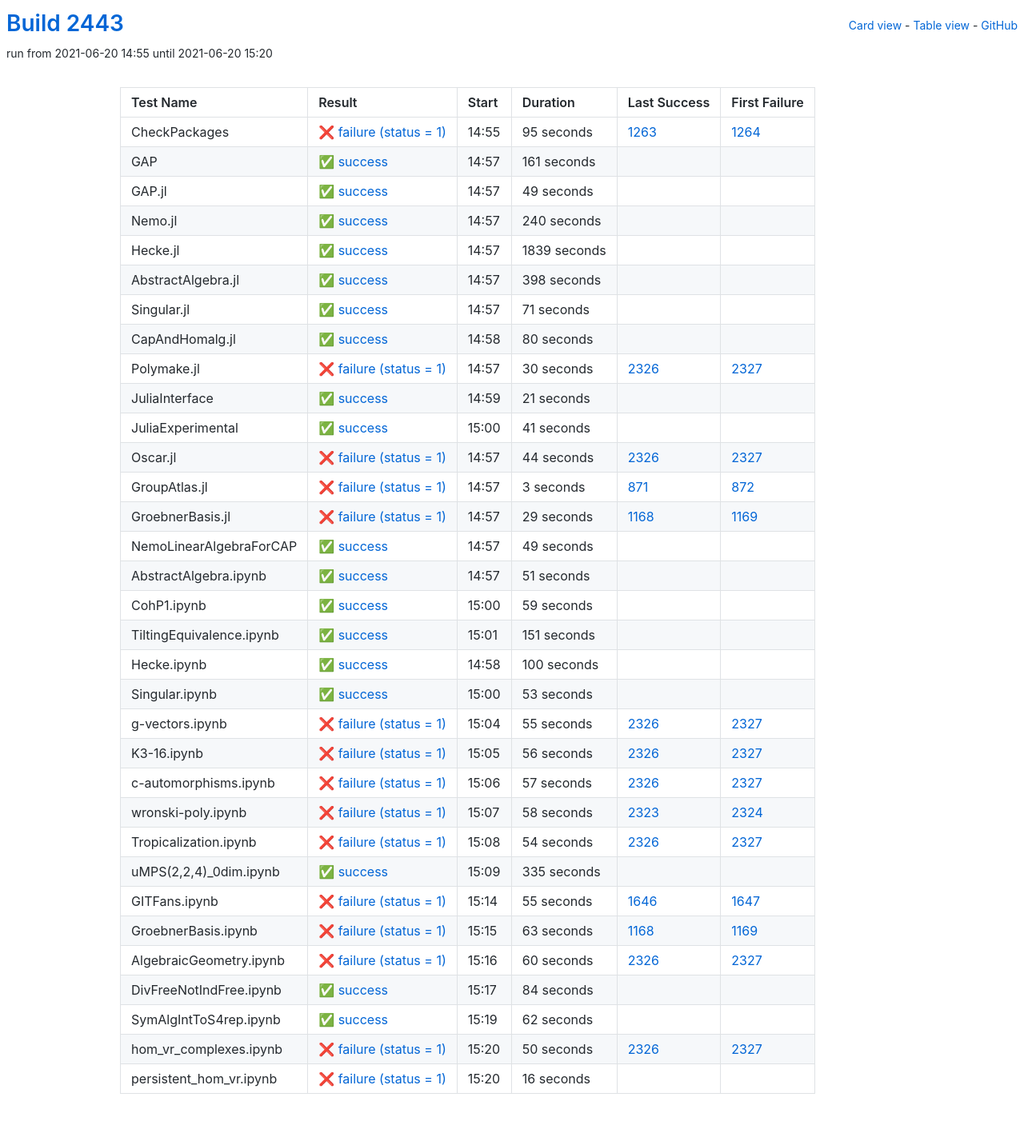
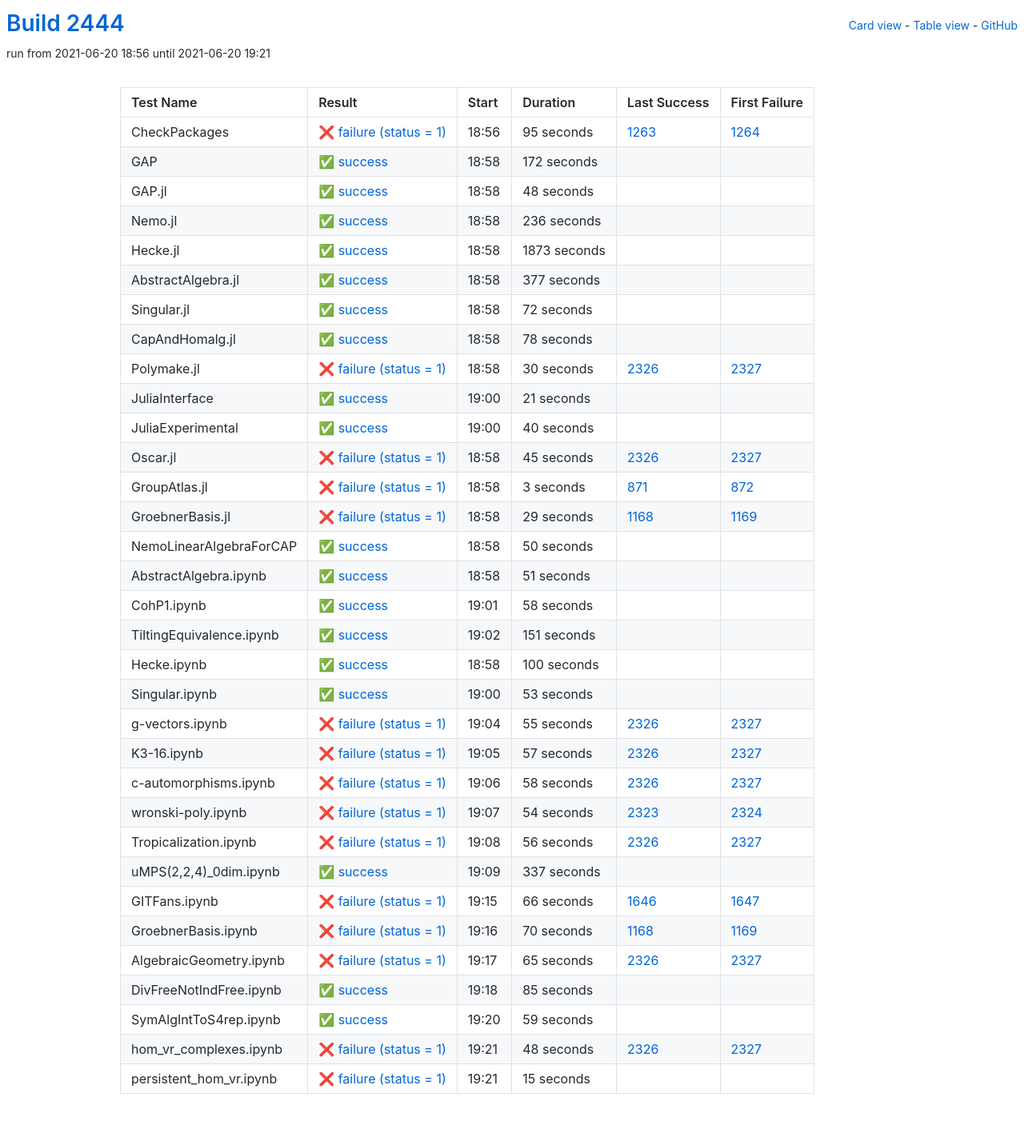
Before and after one commit to oscar-system/oscar-ci-status-stable, a Jekyll site: the page built from table.html, in a window 1280 px wide. Shown: the whole page at 80% size. Built offline with Jekyll 4.4.1, drawn with Linux system fonts in a browser that asks for light colours.

Commit message:
Build #2444

```diff
--- a/_data/ci.yml
+++ b/_data/ci.yml
@@ -1,6 +1,6 @@
 ---
-build: 2443
-build_url: https://oscarci.mathematik.uni-kl.de/job/oscar-stable/2443/
+build: 2444
+build_url: https://oscarci.mathematik.uni-kl.de/job/oscar-stable/2444/
 job: oscar-stable
 organization: oscar-system
 repo: oscar-ci-status-stable
@@ -8,8 +8,8 @@ repourl: https://github.com/oscar-system/oscar-ci-status-stable
 tests:
 - name: CheckPackages
   id: checkpackages
-  log: https://oscarci.mathematik.uni-kl.de/job/oscar-stable/2443/artifact/logs/build-2443/CheckPackages.log
-  start: 2021-06-20 14:55
+  log: https://oscarci.mathematik.uni-kl.de/job/oscar-stable/2444/artifact/logs/build-2444/CheckPackages.log
+  start: 2021-06-20 18:56
   success: false
   exitcode: 1
   status: failure
@@ -20,92 +20,92 @@ tests:
   first_failure_url: https://oscarci.mathematik.uni-kl.de/job/oscar-stable/1264/
 - name: GAP
   id: gap
-  log: https://oscarci.mathematik.uni-kl.de/job/oscar-stable/2443/artifact/logs/build-2443/GAP.log
-  start: 2021-06-20 14:57
+  log: https://oscarci.mathematik.uni-kl.de/job/oscar-stable/2444/artifact/logs/build-2444/GAP.log
+  start: 2021-06-20 18:58
   success: true
   exitcode: 0
   status: success
-  duration: 161
+  duration: 172
   last_success: false
   last_success_url:
   first_failure: false
   first_failure_url:
 - name: GAP.jl
   id: gap-jl
-  log: https://oscarci.mathematik.uni-kl.de/job/oscar-stable/2443/artifact/logs/build-2443/GAP.jl.log
-  start: 2021-06-20 14:57
+  log: https://oscarci.mathematik.uni-kl.de/job/oscar-stable/2444/artifact/logs/build-2444/GAP.jl.log
+  start: 2021-06-20 18:58
   success: true
   exitcode: 0
   status: success
-  duration: 49
+  duration: 48
   last_success: false
   last_success_url:
   first_failure: false
   first_failure_url:
 - name: Nemo.jl
   id: nemo-jl
-  log: https://oscarci.mathematik.uni-kl.de/job/oscar-stable/2443/artifact/logs/build-2443/Nemo.jl.log
-  start: 2021-06-20 14:57
+  log: https://oscarci.mathematik.uni-kl.de/job/oscar-stable/2444/artifact/logs/build-2444/Nemo.jl.log
+  start: 2021-06-20 18:58
   success: true
   exitcode: 0
   status: success
-  duration: 240
+  duration: 236
   last_success: false
   last_success_url:
   first_failure: false
   first_failure_url:
 - name: Hecke.jl
   id: hecke-jl
-  log: https://oscarci.mathematik.uni-kl.de/job/oscar-stable/2443/artifact/logs/build-2443/Hecke.jl.log
-  start: 2021-06-20 14:57
+  log: https://oscarci.mathematik.uni-kl.de/job/oscar-stable/2444/artifact/logs/build-2444/Hecke.jl.log
+  start: 2021-06-20 18:58
   success: true
   exitcode: 0
   status: success
-  duration: 1839
+  duration: 1873
   last_success: false
   last_success_url:
   first_failure: false
   first_failure_url:
 - name: AbstractAlgebra.jl
   id: abstractalgebra-jl
-  log: https://oscarci.mathematik.uni-kl.de/job/oscar-stable/2443/artifact/logs/build-2443/AbstractAlgebra.jl.log
-  start: 2021-06-20 14:57
+  log: https://oscarci.mathematik.uni-kl.de/job/oscar-stable/2444/artifact/logs/build-2444/AbstractAlgebra.jl.log
+  start: 2021-06-20 18:58
   success: true
   exitcode: 0
   status: success
-  duration: 398
+  duration: 377
   last_success: false
   last_success_url:
   first_failure: false
   first_failure_url:
 - name: Singular.jl
   id: singular-jl
-  log: https://oscarci.mathematik.uni-kl.de/job/oscar-stable/2443/artifact/logs/build-2443/Singular.jl.log
-  start: 2021-06-20 14:57
+  log: https://oscarci.mathematik.uni-kl.de/job/oscar-stable/2444/artifact/logs/build-2444/Singular.jl.log
+  start: 2021-06-20 18:58
   success: true
   exitcode: 0
   status: success
-  duration: 71
+  duration: 72
   last_success: false
   last_success_url:
   first_failure: false
   first_failure_url:
 - name: CapAndHomalg.jl
   id: capandhomalg-jl
-  log: https://oscarci.mathematik.uni-kl.de/job/oscar-stable/2443/artifact/logs/build-2443/CapAndHomalg.jl.log
-  start: 2021-06-20 14:58
+  log: https://oscarci.mathematik.uni-kl.de/job/oscar-stable/2444/artifact/logs/build-2444/CapAndHomalg.jl.log
+  start: 2021-06-20 18:58
   success: true
   exitcode: 0
   status: success
-  duration: 80
+  duration: 78
   last_success: false
   last_success_url:
   first_failure: false
   first_failure_url:
 - name: Polymake.jl
   id: polymake-jl
-  log: https://oscarci.mathematik.uni-kl.de/job/oscar-stable/2443/artifact/logs/build-2443/Polymake.jl.log
-  start: 2021-06-20 14:57
+  log: https://oscarci.mathematik.uni-kl.de/job/oscar-stable/2444/artifact/logs/build-2444/Polymake.jl.log
+  start: 2021-06-20 18:58
   success: false
   exitcode: 1
   status: failure
@@ -116,8 +116,8 @@ tests:
   first_failure_url: https://oscarci.mathematik.uni-kl.de/job/oscar-stable/2327/
 - name: JuliaInterface
   id: juliainterface
-  log: https://oscarci.mathematik.uni-kl.de/job/oscar-stable/2443/artifact/logs/build-2443/JuliaInterface.log
-  start: 2021-06-20 14:59
+  log: https://oscarci.mathematik.uni-kl.de/job/oscar-stable/2444/artifact/logs/build-2444/JuliaInterface.log
+  start: 2021-06-20 19:00
   success: true
   exitcode: 0
   status: success
@@ -128,32 +128,32 @@ tests:
   first_failure_url:
 - name: JuliaExperimental
   id: juliaexperimental
-  log: https://oscarci.mathematik.uni-kl.de/job/oscar-stable/2443/artifact/logs/build-2443/JuliaExperimental.log
-  start: 2021-06-20 15:00
+  log: https://oscarci.mathematik.uni-kl.de/job/oscar-stable/2444/artifact/logs/build-2444/JuliaExperimental.log
+  start: 2021-06-20 19:00
   success: true
   exitcode: 0
   status: success
-  duration: 41
+  duration: 40
   last_success: false
   last_success_url:
   first_failure: false
   first_failure_url:
 - name: Oscar.jl
   id: oscar-jl
-  log: https://oscarci.mathematik.uni-kl.de/job/oscar-stable/2443/artifact/logs/build-2443/Oscar.jl.log
-  start: 2021-06-20 14:57
+  log: https://oscarci.mathematik.uni-kl.de/job/oscar-stable/2444/artifact/logs/build-2444/Oscar.jl.log
+  start: 2021-06-20 18:58
   success: false
   exitcode: 1
   status: failure
-  duration: 44
+  duration: 45
   last_success: 2326
   last_success_url: https://oscarci.mathematik.uni-kl.de/job/oscar-stable/2326/
   first_failure: 2327
   first_failure_url: https://oscarci.mathematik.uni-kl.de/job/oscar-stable/2327/
 - name: GroupAtlas.jl
   id: groupatlas-jl
-  log: https://oscarci.mathematik.uni-kl.de/job/oscar-stable/2443/artifact/logs/build-2443/GroupAtlas.jl.log
-  start: 2021-06-20 14:57
+  log: https://oscarci.mathematik.uni-kl.de/job/oscar-stable/2444/artifact/logs/build-2444/GroupAtlas.jl.log
+  start: 2021-06-20 18:58
   success: false
   exitcode: 1
   status: failure
@@ -164,8 +164,8 @@ tests:
   first_failure_url: https://oscarci.mathematik.uni-kl.de/job/oscar-stable/872/
 - name: GroebnerBasis.jl
   id: groebnerbasis-jl
-  log: https://oscarci.mathematik.uni-kl.de/job/oscar-stable/2443/artifact/logs/build-2443/GroebnerBasis.jl.log
-  start: 2021-06-20 14:57
+  log: https://oscarci.mathematik.uni-kl.de/job/oscar-stable/2444/artifact/logs/build-2444/GroebnerBasis.jl.log
+  start: 2021-06-20 18:58
   success: false
   exitcode: 1
   status: failure
@@ -176,20 +176,20 @@ tests:
   first_failure_url: https://oscarci.mathematik.uni-kl.de/job/oscar-stable/1169/
 - name: NemoLinearAlgebraForCAP
   id: nemolinearalgebraforcap
-  log: https://oscarci.mathematik.uni-kl.de/job/oscar-stable/2443/artifact/logs/build-2443/NemoLinearAlgebraForCAP.log
-  start: 2021-06-20 14:57
+  log: https://oscarci.mathematik.uni-kl.de/job/oscar-stable/2444/artifact/logs/build-2444/NemoLinearAlgebraForCAP.log
+  start: 2021-06-20 18:58
   success: true
   exitcode: 0
   status: success
-  duration: 49
+  duration: 50
   last_success: false
   last_success_url:
   first_failure: false
   first_failure_url:
 - name: AbstractAlgebra.ipynb
   id: abstractalgebra-ipynb
-  log: https://oscarci.mathematik.uni-kl.de/job/oscar-stable/2443/artifact/logs/build-2443/AbstractAlgebra.ipynb.log
-  start: 2021-06-20 14:57
+  log: https://oscarci.mathematik.uni-kl.de/job/oscar-stable/2444/artifact/logs/build-2444/AbstractAlgebra.ipynb.log
+  start: 2021-06-20 18:58
   success: true
   exitcode: 0
   status: success
@@ -200,20 +200,20 @@ tests:
   first_failure_url:
 - name: CohP1.ipynb
   id: cohp1-ipynb
-  log: https://oscarci.mathematik.uni-kl.de/job/oscar-stable/2443/artifact/logs/build-2443/CohP1.ipynb.log
-  start: 2021-06-20 15:00
+  log: https://oscarci.mathematik.uni-kl.de/job/oscar-stable/2444/artifact/logs/build-2444/CohP1.ipynb.log
+  start: 2021-06-20 19:01
   success: true
   exitcode: 0
   status: success
-  duration: 59
+  duration: 58
   last_success: false
   last_success_url:
   first_failure: false
   first_failure_url:
 - name: TiltingEquivalence.ipynb
   id: tiltingequivalence-ipynb
-  log: https://oscarci.mathematik.uni-kl.de/job/oscar-stable/2443/artifact/logs/build-2443/TiltingEquivalence.ipynb.log
-  start: 2021-06-20 15:01
+  log: https://oscarci.mathematik.uni-kl.de/job/oscar-stable/2444/artifact/logs/build-2444/TiltingEquivalence.ipynb.log
+  start: 2021-06-20 19:02
   success: true
   exitcode: 0
   status: success
@@ -224,8 +224,8 @@ tests:
   first_failure_url:
 - name: Hecke.ipynb
   id: hecke-ipynb
-  log: https://oscarci.mathematik.uni-kl.de/job/oscar-stable/2443/artifact/logs/build-2443/Hecke.ipynb.log
-  start: 2021-06-20 14:58
+  log: https://oscarci.mathematik.uni-kl.de/job/oscar-stable/2444/artifact/logs/build-2444/Hecke.ipynb.log
+  start: 2021-06-20 18:58
   success: true
   exitcode: 0
   status: success
@@ -236,8 +236,8 @@ tests:
   first_failure_url:
 - name: Singular.ipynb
   id: singular-ipynb
-  log: https://oscarci.mathematik.uni-kl.de/job/oscar-stable/2443/artifact/logs/build-2443/Singular.ipynb.log
-  start: 2021-06-20 15:00
+  log: https://oscarci.mathematik.uni-kl.de/job/oscar-stable/2444/artifact/logs/build-2444/Singular.ipynb.log
+  start: 2021-06-20 19:00
   success: true
   exitcode: 0
   status: success
@@ -248,8 +248,8 @@ tests:
   first_failure_url:
 - name: g-vectors.ipynb
   id: g-vectors-ipynb
-  log: https://oscarci.mathematik.uni-kl.de/job/oscar-stable/2443/artifact/logs/build-2443/g-vectors.ipynb.log
-  start: 2021-06-20 15:04
+  log: https://oscarci.mathematik.uni-kl.de/job/oscar-stable/2444/artifact/logs/build-2444/g-vectors.ipynb.log
+  start: 2021-06-20 19:04
   success: false
   exitcode: 1
   status: failure
@@ -260,8 +260,44 @@ tests:
   first_failure_url: https://oscarci.mathematik.uni-kl.de/job/oscar-stable/2327/
 - name: K3-16.ipynb
   id: k3-16-ipynb
-  log: https://oscarci.mathematik.uni-kl.de/job/oscar-stable/2443/artifact/logs/build-2443/K3-16.ipynb.log
-  start: 2021-06-20 15:05
+  log: https://oscarci.mathematik.uni-kl.de/job/oscar-stable/2444/artifact/logs/build-2444/K3-16.ipynb.log
+  start: 2021-06-20 19:05
+  success: false
+  exitcode: 1
+  status: failure
+  duration: 57
+  last_success: 2326
+  last_success_url: https://oscarci.mathematik.uni-kl.de/job/oscar-stable/2326/
+  first_failure: 2327
+  first_failure_url: https://oscarci.mathematik.uni-kl.de/job/oscar-stable/2327/
+- name: c-automorphisms.ipynb
+  id: c-automorphisms-ipynb
+  log: https://oscarci.mathematik.uni-kl.de/job/oscar-stable/2444/artifact/logs/build-2444/c-automorphisms.ipynb.log
+  start: 2021-06-20 19:06
+  success: false
+  exitcode: 1
+  status: failure
+  duration: 58
+  last_success: 2326
+  last_success_url: https://oscarci.mathematik.uni-kl.de/job/oscar-stable/2326/
+  first_failure: 2327
+  first_failure_url: https://oscarci.mathematik.uni-kl.de/job/oscar-stable/2327/
+- name: wronski-poly.ipynb
+  id: wronski-poly-ipynb
+  log: https://oscarci.mathematik.uni-kl.de/job/oscar-stable/2444/artifact/logs/build-2444/wronski-poly.ipynb.log
+  start: 2021-06-20 19:07
+  success: false
+  exitcode: 1
+  status: failure
+  duration: 54
+  last_success: 2323
+  last_success_url: https://oscarci.mathematik.uni-kl.de/job/oscar-stable/2323/
+  first_failure: 2324
+  first_failure_url: https://oscarci.mathematik.uni-kl.de/job/oscar-stable/2324/
+- name: Tropicalization.ipynb
+  id: tropicalization-ipynb
+  log: https://oscarci.mathematik.uni-kl.de/job/oscar-stable/2444/artifact/logs/build-2444/Tropicalization.ipynb.log
+  start: 2021-06-20 19:08
   success: false
   exitcode: 1
   status: failure
@@ -270,134 +306,98 @@ tests:
   last_success_url: https://oscarci.mathematik.uni-kl.de/job/oscar-stable/2326/
   first_failure: 2327
   first_failure_url: https://oscarci.mathematik.uni-kl.de/job/oscar-stable/2327/
-- name: c-automorphisms.ipynb
-  id: c-automorphisms-ipynb
-  log: https://oscarci.mathematik.uni-kl.de/job/oscar-stable/2443/artifact/logs/build-2443/c-automorphisms.ipynb.log
-  start: 2021-06-20 15:06
-  success: false
-  exitcode: 1
-  status: failure
-  duration: 57
-  last_success: 2326
-  last_success_url: https://oscarci.mathematik.uni-kl.de/job/oscar-stable/2326/
-  first_failure: 2327
-  first_failure_url: https://oscarci.mathematik.uni-kl.de/job/oscar-stable/2327/
-- name: wronski-poly.ipynb
-  id: wronski-poly-ipynb
-  log: https://oscarci.mathematik.uni-kl.de/job/oscar-stable/2443/artifact/logs/build-2443/wronski-poly.ipynb.log
-  start: 2021-06-20 15:07
-  success: false
-  exitcode: 1
-  status: failure
-  duration: 58
-  last_success: 2323
-  last_success_url: https://oscarci.mathematik.uni-kl.de/job/oscar-stable/2323/
-  first_failure: 2324
-  first_failure_url: https://oscarci.mathematik.uni-kl.de/job/oscar-stable/2324/
-- name: Tropicalization.ipynb
-  id: tropicalization-ipynb
-  log: https://oscarci.mathematik.uni-kl.de/job/oscar-stable/2443/artifact/logs/build-2443/Tropicalization.ipynb.log
-  start: 2021-06-20 15:08
-  success: false
-  exitcode: 1
-  status: failure
-  duration: 54
-  last_success: 2326
-  last_success_url: https://oscarci.mathematik.uni-kl.de/job/oscar-stable/2326/
-  first_failure: 2327
-  first_failure_url: https://oscarci.mathematik.uni-kl.de/job/oscar-stable/2327/
 - name: uMPS(2,2,4)_0dim.ipynb
   id: umps-2-2-4-0dim-ipynb
-  log: https://oscarci.mathematik.uni-kl.de/job/oscar-stable/2443/artifact/logs/build-2443/uMPS-2-2-4-_0dim.ipynb.log
-  start: 2021-06-20 15:09
+  log: https://oscarci.mathematik.uni-kl.de/job/oscar-stable/2444/artifact/logs/build-2444/uMPS-2-2-4-_0dim.ipynb.log
+  start: 2021-06-20 19:09
   success: true
   exitcode: 0
   status: success
-  duration: 335
+  duration: 337
   last_success: false
   last_success_url:
   first_failure: false
   first_failure_url:
 - name: GITFans.ipynb
   id: gitfans-ipynb
-  log: https://oscarci.mathematik.uni-kl.de/job/oscar-stable/2443/artifact/logs/build-2443/GITFans.ipynb.log
-  start: 2021-06-20 15:14
+  log: https://oscarci.mathematik.uni-kl.de/job/oscar-stable/2444/artifact/logs/build-2444/GITFans.ipynb.log
+  start: 2021-06-20 19:15
   success: false
   exitcode: 1
   status: failure
-  duration: 55
+  duration: 66
   last_success: 1646
   last_success_url: https://oscarci.mathematik.uni-kl.de/job/oscar-stable/1646/
   first_failure: 1647
   first_failure_url: https://oscarci.mathematik.uni-kl.de/job/oscar-stable/1647/
 - name: GroebnerBasis.ipynb
   id: groebnerbasis-ipynb
-  log: https://oscarci.mathematik.uni-kl.de/job/oscar-stable/2443/artifact/logs/build-2443/GroebnerBasis.ipynb.log
-  start: 2021-06-20 15:15
+  log: https://oscarci.mathematik.uni-kl.de/job/oscar-stable/2444/artifact/logs/build-2444/GroebnerBasis.ipynb.log
+  start: 2021-06-20 19:16
   success: false
   exitcode: 1
   status: failure
-  duration: 63
+  duration: 70
   last_success: 1168
   last_success_url: https://oscarci.mathematik.uni-kl.de/job/oscar-stable/1168/
   first_failure: 1169
   first_failure_url: https://oscarci.mathematik.uni-kl.de/job/oscar-stable/1169/
 - name: AlgebraicGeometry.ipynb
   id: algebraicgeometry-ipynb
-  log: https://oscarci.mathematik.uni-kl.de/job/oscar-stable/2443/artifact/logs/build-2443/AlgebraicGeometry.ipynb.log
-  start: 2021-06-20 15:16
+  log: https://oscarci.mathematik.uni-kl.de/job/oscar-stable/2444/artifact/logs/build-2444/AlgebraicGeometry.ipynb.log
+  start: 2021-06-20 19:17
   success: false
   exitcode: 1
   status: failure
-  duration: 60
+  duration: 65
   last_success: 2326
   last_success_url: https://oscarci.mathematik.uni-kl.de/job/oscar-stable/2326/
   first_failure: 2327
   first_failure_url: https://oscarci.mathematik.uni-kl.de/job/oscar-stable/2327/
 - name: DivFreeNotIndFree.ipynb
   id: divfreenotindfree-ipynb
-  log: https://oscarci.mathematik.uni-kl.de/job/oscar-stable/2443/artifact/logs/build-2443/DivFreeNotIndFree.ipynb.log
-  start: 2021-06-20 15:17
+  log: https://oscarci.mathematik.uni-kl.de/job/oscar-stable/2444/artifact/logs/build-2444/DivFreeNotIndFree.ipynb.log
+  start: 2021-06-20 19:18
   success: true
   exitcode: 0
   status: success
-  duration: 84
+  duration: 85
   last_success: false
   last_success_url:
   first_failure: false
   first_failure_url:
 - name: SymAlgIntToS4rep.ipynb
   id: symalginttos4rep-ipynb
-  log: https://oscarci.mathematik.uni-kl.de/job/oscar-stable/2443/artifact/logs/build-2443/SymAlgIntToS4rep.ipynb.log
-  start: 2021-06-20 15:19
+  log: https://oscarci.mathematik.uni-kl.de/job/oscar-stable/2444/artifact/logs/build-2444/SymAlgIntToS4rep.ipynb.log
+  start: 2021-06-20 19:20
   success: true
   exitcode: 0
   status: success
-  duration: 62
+  duration: 59
   last_success: false
   last_success_url:
   first_failure: false
   first_failure_url:
 - name: hom_vr_complexes.ipynb
   id: hom-vr-complexes-ipynb
-  log: https://oscarci.mathematik.uni-kl.de/job/oscar-stable/2443/artifact/logs/build-2443/hom_vr_complexes.ipynb.log
-  start: 2021-06-20 15:20
+  log: https://oscarci.mathematik.uni-kl.de/job/oscar-stable/2444/artifact/logs/build-2444/hom_vr_complexes.ipynb.log
+  start: 2021-06-20 19:21
   success: false
   exitcode: 1
   status: failure
-  duration: 50
+  duration: 48
   last_success: 2326
   last_success_url: https://oscarci.mathematik.uni-kl.de/job/oscar-stable/2326/
   first_failure: 2327
   first_failure_url: https://oscarci.mathematik.uni-kl.de/job/oscar-stable/2327/
 - name: persistent_hom_vr.ipynb
   id: persistent-hom-vr-ipynb
-  log: https://oscarci.mathematik.uni-kl.de/job/oscar-stable/2443/artifact/logs/build-2443/persistent_hom_vr.ipynb.log
-  start: 2021-06-20 15:20
+  log: https://oscarci.mathematik.uni-kl.de/job/oscar-stable/2444/artifact/logs/build-2444/persistent_hom_vr.ipynb.log
+  start: 2021-06-20 19:21
   success: false
   exitcode: 1
   status: failure
-  duration: 16
+  duration: 15
   last_success: false
   last_success_url:
   first_failure: false
```
Also changed, not shown: README.md.
